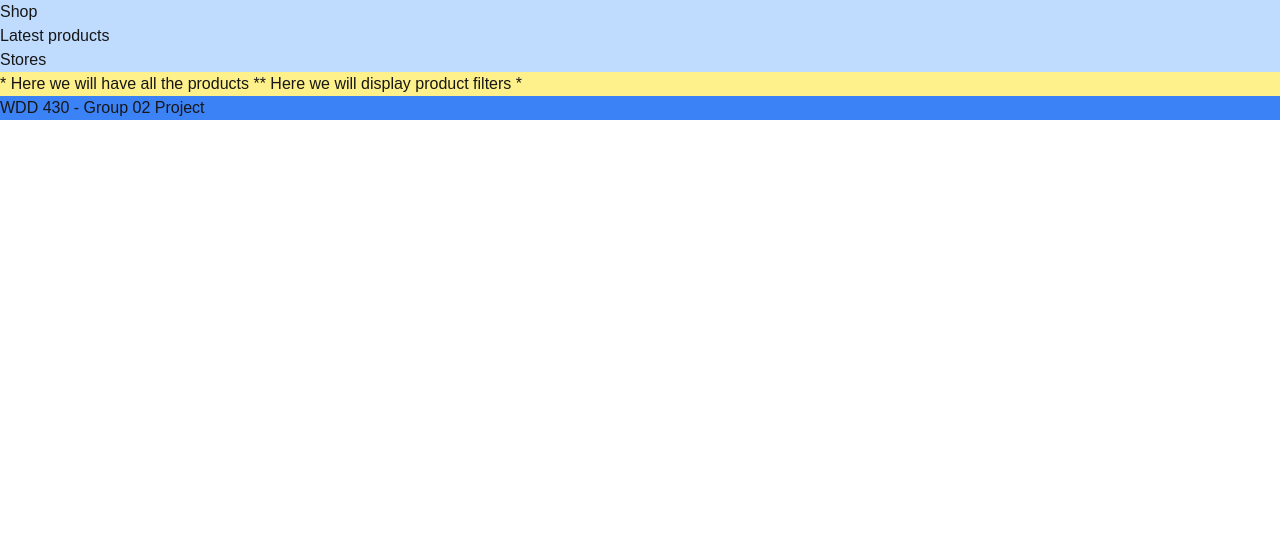
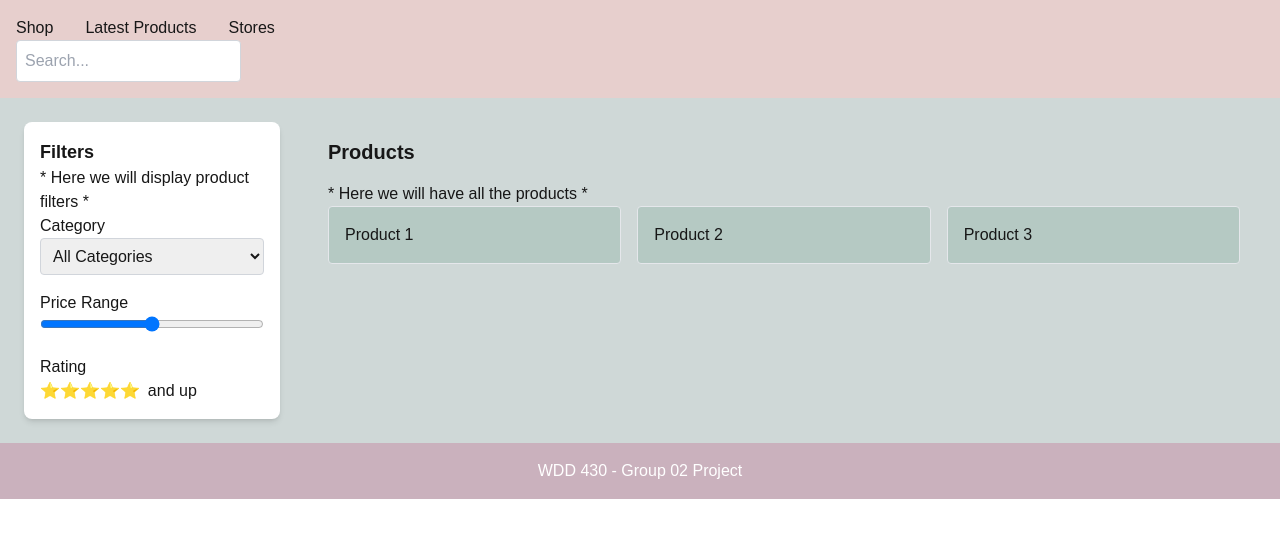
Before and after one commit to taggmcd/handcrafted-haven, a Next.js app: page / in a window 1280 px wide. Shown: the top 538 px of the page. Built offline with nearby package versions, Linux system fonts and the light colour scheme.

Commit message:
added colors

```diff
--- a/src/app/page.tsx
+++ b/src/app/page.tsx
@@ -1,22 +1,72 @@
-
 export default function Home() {
   return (
     <>
-      <nav className="p bg-blue-200">
-        <ul>
-          <li>Shop</li>
-          <li>Latest products</li>
-          <li>Stores</li>
+      {/* Navigation Bar */}
+      <nav className="p-4 bg-[#E7CFCD] shadow-md">
+        <ul className="flex space-x-8">
+          <li className="hover:text-[#B5C9C3] cursor-pointer">Shop</li>
+          <li className="hover:text-[#B5C9C3] cursor-pointer">Latest Products</li>
+          <li className="hover:text-[#B5C9C3] cursor-pointer">Stores</li>
         </ul>
-        <div></div>
+        <div className="ml-auto">
+          {/* Placeholder for a potential search bar or user profile */}
+          <input
+            type="text"
+            placeholder="Search..."
+            className="p-2 rounded border border-gray-300"
+          />
+        </div>
       </nav>
-      <div className="flex p bg-yellow-200 h-p1000 w-p550">
-        * Here we will have all the products *
-        <div>
-          * Here we will display product filters *
+
+      {/* Main Content Area */}
+      <div className="flex p-6 bg-[#CFD8D7]">
+        {/* Product Filters Section */}
+        <div className="w-64 p-4 bg-white rounded-lg shadow-md mr-8">
+          <h3 className="text-lg font-semibold">Filters</h3>
+          <p>* Here we will display product filters *</p>
+          {/* Placeholder for filters */}
+          <div className="space-y-4">
+            <div>
+              <h4 className="font-medium">Category</h4>
+              <select className="p-2 border border-gray-300 rounded w-full">
+                <option>All Categories</option>
+                <option>Jewelry</option>
+                <option>Clothing</option>
+                <option>Home Goods</option>
+              </select>
+            </div>
+
+            <div>
+              <h4 className="font-medium">Price Range</h4>
+              <input type="range" className="w-full" />
+            </div>
+
+            <div>
+              <h4 className="font-medium">Rating</h4>
+              <div className="flex space-x-2">
+                <span>⭐️⭐️⭐️⭐️⭐️</span>
+                <span>and up</span>
+              </div>
+            </div>
+          </div>
+        </div>
+
+        {/* Product Display Section */}
+        <div className="flex-grow p-4">
+          <h2 className="text-xl font-bold mb-4">Products</h2>
+          <p>* Here we will have all the products *</p>
+          {/* Placeholder for future product components */}
+          <div className="grid grid-cols-1 md:grid-cols-2 lg:grid-cols-3 gap-4">
+            {/* Product cards can be mapped here */}
+            <div className="p-4 bg-[#B5C9C3] border rounded">Product 1</div>
+            <div className="p-4 bg-[#B5C9C3] border rounded">Product 2</div>
+            <div className="p-4 bg-[#B5C9C3] border rounded">Product 3</div>
+          </div>
         </div>
       </div>
-      <footer className="p bg-blue-500">
+
+      {/* Footer */}
+      <footer className="p-4 bg-[#CAB1BD] text-white text-center mt-auto">
         WDD 430 - Group 02 Project
       </footer>
     </>
```
Also changed, not shown: 1 other file (tests, documents, lock files or other folders).
